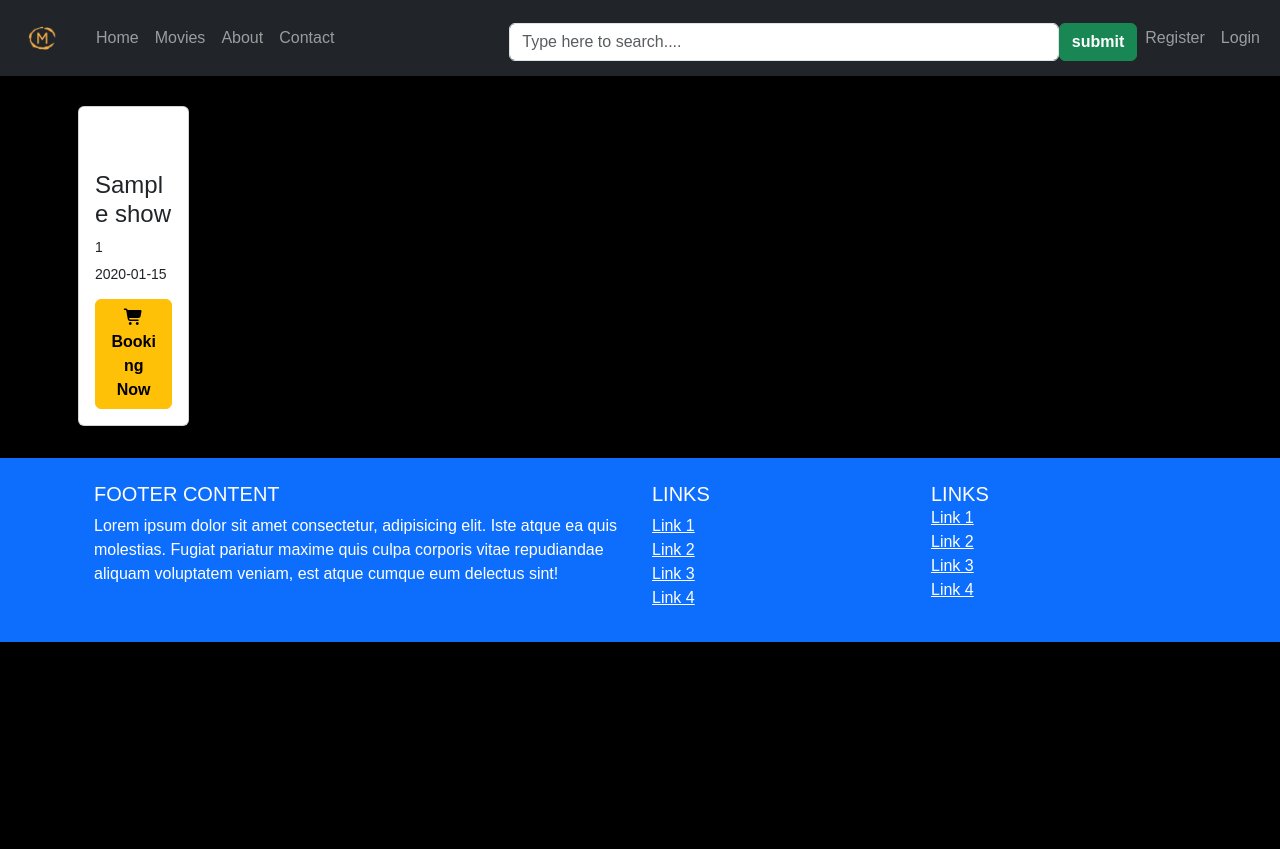
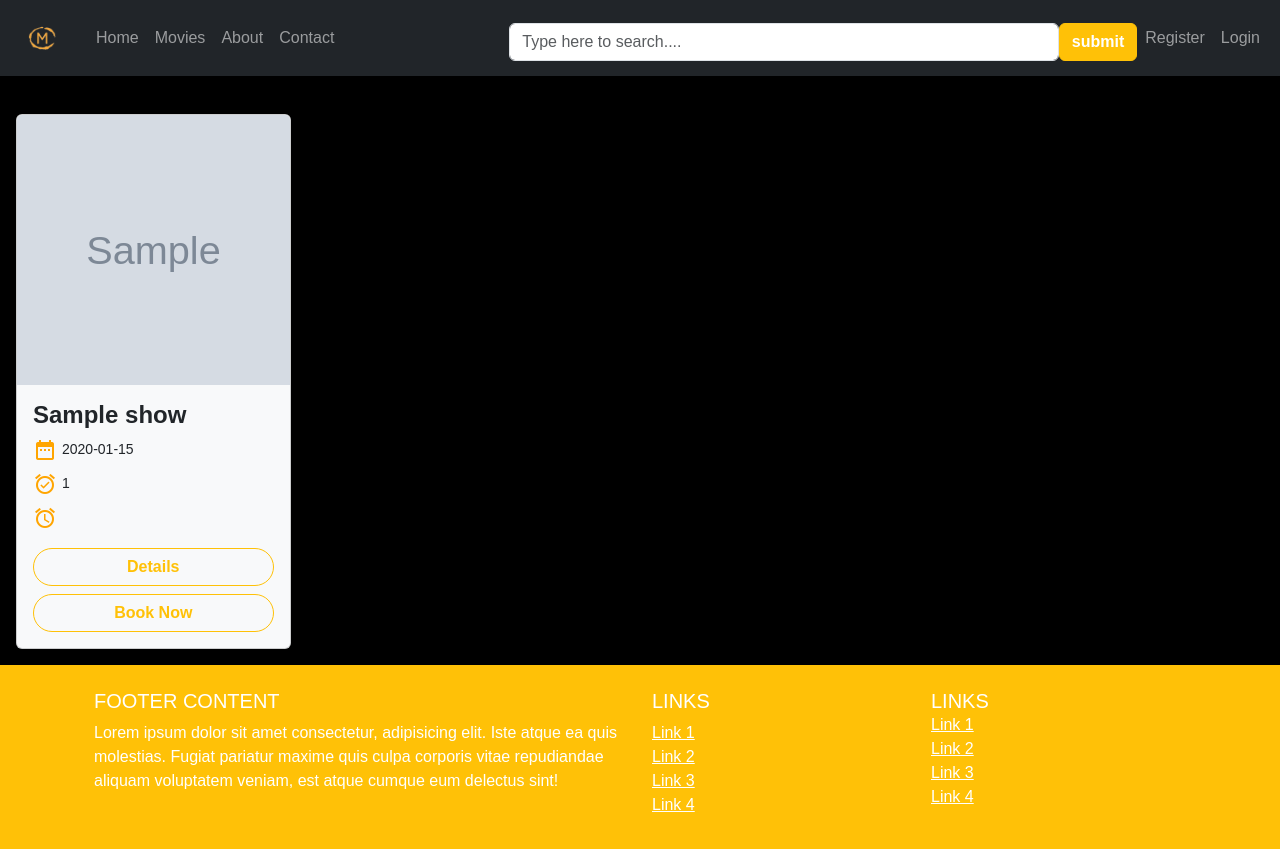
Before and after one commit to rienleam/MOVIES-TICKET-PROJECT, a PHP site: page /search.php in a window 1280 px wide. Before the commit the page ends 642 px from the top, so only its background shows below. Run offline with PHP 8.4, Linux system fonts and the light colour scheme; tables that the repository leaves empty hold one stand-in row (values such as "Sample post"); grey boxes marked "Sample" are stand-in pictures; data that the repository does not hold is empty; some libraries are stand-ins or nearby versions.

Commit message:
[MOV-43]Update some style

```diff
--- a/css/main.css
+++ b/css/main.css
@@ -19,14 +19,6 @@
     justify-content: center;
     animation: change 10s infinite ease-in-out;
 }
-/* .content{
-    position: absolute;
-    top: 50%;
-    left: 50%;
-    transform: translate(-50%, -50%);
-    text-transform: uppercase;
-
-} */
 .content h1{
     color: #fff;
     font-size: 60px;
@@ -42,6 +34,7 @@
     font-size: 18px;
     border-radius: 20px;
 }
+
 .content a:hover{
     background: #034e88;
     color: #fff;
@@ -49,11 +42,11 @@
 @keyframes change{
     0%
     {
-        background-image: url(../assets/images/avatar.jpg);
+        background-image: url(../assets/images/The-Dead-Dont-Die.jpg);
     }
     20%
     {
-        background-image: url(../assets/images/avatar.jpg);
+        background-image: url(../assets/images/The-Dead-Dont-Die.jpg);
     }
     40%
     {
@@ -65,14 +58,17 @@
     }
     80%
     {
-        background-image: url(../assets/images/batman.jpg);
+        background-image: url(../assets/images/Monster\ Hunter.jpeg);
     }
     100%
     {
-        background-image: url(../assets/images/batman.jpg);
+        background-image: url(../assets/images/Monster\ Hunter.jpeg);
     }
 }
 
+.container{
+    display: flex;
+}
 .container_card {
     width: 100%;
     display: flex;
--- a/search.php
+++ b/search.php
@@ -8,7 +8,7 @@
 
 
 <?php $search = $_POST['search'];?>
-<div class="container  ">
+<div class="container d-flex">
   <div class="row align-items center">
     <div class="col-lg-12 py-5 ml-10">
     <div class="card px-3 ">
@@ -26,7 +26,7 @@
 //$search = $_POST['search'];
 //SQL query to get the products based on the search keyword
 $sql = "SELECT * FROM list_shows WHERE show_name LIKE
-'%$search%' OR description LIKE '%$search%' OR date LIKE '%$search%' OR cost LIKE '%$search%'
+'%$search%' OR date LIKE '%$search%' OR Time LIKE '%$search%'
 ";
 //execute the query
 $res = mysqli_query($conn, $sql);
@@ -35,30 +35,34 @@
 //check whether the product is available
 if ($count > 0) {
   while ($row  = mysqli_fetch_assoc($res)) {
-$Id = $row['show_id'];
     $Show_Name = $row['show_name'];
     $Date = $row ['date'];
-$Price =$row['cost'];
-$Description = $row ['description'];
     $Time = $row ['time'];
     $Show_img = $row ['image'];
+    $Duration = $row ['duration'];
 ?>
-<div class="container">
-  <div class="row-lg-3 m-10 d-flex flex-wrap w-100">
-    <form action="" method="post" class="m-2">
-    <div class="row card shadow d-flex f-row">
+
+  <div class="container_card p-3 d-flex">
+    <div class="card bg-light text-dark">
+      <img src="<?php echo $Show_img; ?>" class="card-img-top" style = "width: 100%; height: 270px" alt="Fissure in Sandstone"/>
       <div class="card-body">
-    <div>
-        <img src="<?php echo $Show_img;?>" class="img-fluid px-5" alt="ff">
-    </div><br>
-    <h4 name="product_name"><?php echo $Show_Name ;?></b></h4>
-    <h6 class="secondary" name="price"><small><?php echo  $Time ;?></small></h6>
-    <h6 class="secondary" name="price"><small><?php echo $Date ;?></small></h6>
-    <button class="btn btn-warning" type="submit" name="add">
-        <i class="fa fa-shopping-cart"> </i>  Booking Now</button>
+        <h4 class="card-title fw-bold"><?php echo $Show_Name; ?></h4>
+        <div class="date">
+          <i class="large material-icons">date_range</i>
+          <p class="card-text"><?php echo $Date; ?></p>
         </div>
+        <div class="time">
+          <i class="large material-icons">alarm_on</i>
+          <p class="card-text"><?php echo $Time; ?></p>
         </div>
-    </form>
+        <div class="duration">
+          <i class="large material-icons">access_alarms</i>
+          <p class="card-text"><?php echo $Duration; ?></p>
+        </div>
+        <a href="#" class="btn details btn-outline-warning w-100 rounded-pill">Details</a>
+        <a href="#" class="btn book btn-outline-warning w-100 rounded-pill">Book Now</a>
+
+      </div>
     </div>
   </div>
 
@@ -73,17 +77,6 @@
 }
 
 ?>
-<!------ start of card 1 ---------------->
-
-
-
-<!------ End of card 1 ---------------->
-
-      </div>
-    </div>
-  </div>
-</div>
-<br>
 
 
 <?php
--- a/views/partials/footer.php
+++ b/views/partials/footer.php
@@ -1,4 +1,4 @@
-<footer class="bg-primary text-white text-center text-lg-start">
+<footer class="bg-warning text-white text-center text-lg-start">
   <!-- Grid container -->
   <div class="container p-4">
     <!--Grid row-->
--- a/views/partials/header.php
+++ b/views/partials/header.php
@@ -4,9 +4,9 @@
     <meta charset="UTF-8">
     <meta http-equiv="X-UA-Compatible" content="IE=edge">
     <meta name="viewport" content="width=device-width, initial-scale=1.0">
-    <link rel="stylesheet" href="../css/form.css">
+    <link rel="stylesheet" href="../css/style.css">
     <link href="https://cdn.jsdelivr.net/npm/bootstrap@5.3.0-alpha1/dist/css/bootstrap.min.css" rel="stylesheet" integrity="sha384-GLhlTQ8iRABdZLl6O3oVMWSktQOp6b7In1Zl3/Jr59b6EGGoI1aFkw7cmDA6j6gD" crossorigin="anonymous">
-    <link rel="stylesheet" href="../css/main.css">
+    <link rel="stylesheet" href="../../css/main.css">
     <script src="https://cdn.jsdelivr.net/npm/bootstrap@5.3.0-alpha1/dist/js/bootstrap.bundle.min.js" integrity="sha384-w76AqPfDkMBDXo30jS1Sgez6pr3x5MlQ1ZAGC+nuZB+EYdgRZgiwxhTBTkF7CXvN" crossorigin="anonymous"></script>
     <link rel="stylesheet" href="dist/vendors/@fortawesome/fontawesome-free/css/all.min.css">
     <link href="https://fonts.googleapis.com/icon?family=Material+Icons" rel="stylesheet">
--- a/views/partials/nav.php
+++ b/views/partials/nav.php
@@ -1,5 +1,6 @@
 <!-- Navbar -->
-<nav class="navbar navbar-expand-lg navbar-dark bg-dark text-light fixed-top">
+<div class="container">
+  <nav class="navbar navbar-expand-lg navbar-dark bg-dark text-light fixed-top">
   <!-- Container wrapper -->
   <div class="container-fluid">
     <!-- Toggle button -->
@@ -47,7 +48,7 @@
       <input type="text" name="search" class="form-control mt-2 mr-7"
       placeholder="Type here to search....">
       <br>
-      <button type="submit" name="submit" class="btn btn-success mt-2 mr-7">submit</button>
+      <button type="submit" name="submit" class="btn btn-success mt-2 mr-7 bg-warning border-warning">submit</button>
     </form>
     <!-- Collapsible wrapper -->
 
@@ -68,4 +69,6 @@
   </div>
   <!-- Container wrapper -->
 </nav>
+</div>
+
 <!-- Navbar -->
```
Also changed, not shown: assets/images/Avatar-1.jpeg (added). Lines whose indentation alone changed are shown as unchanged.
